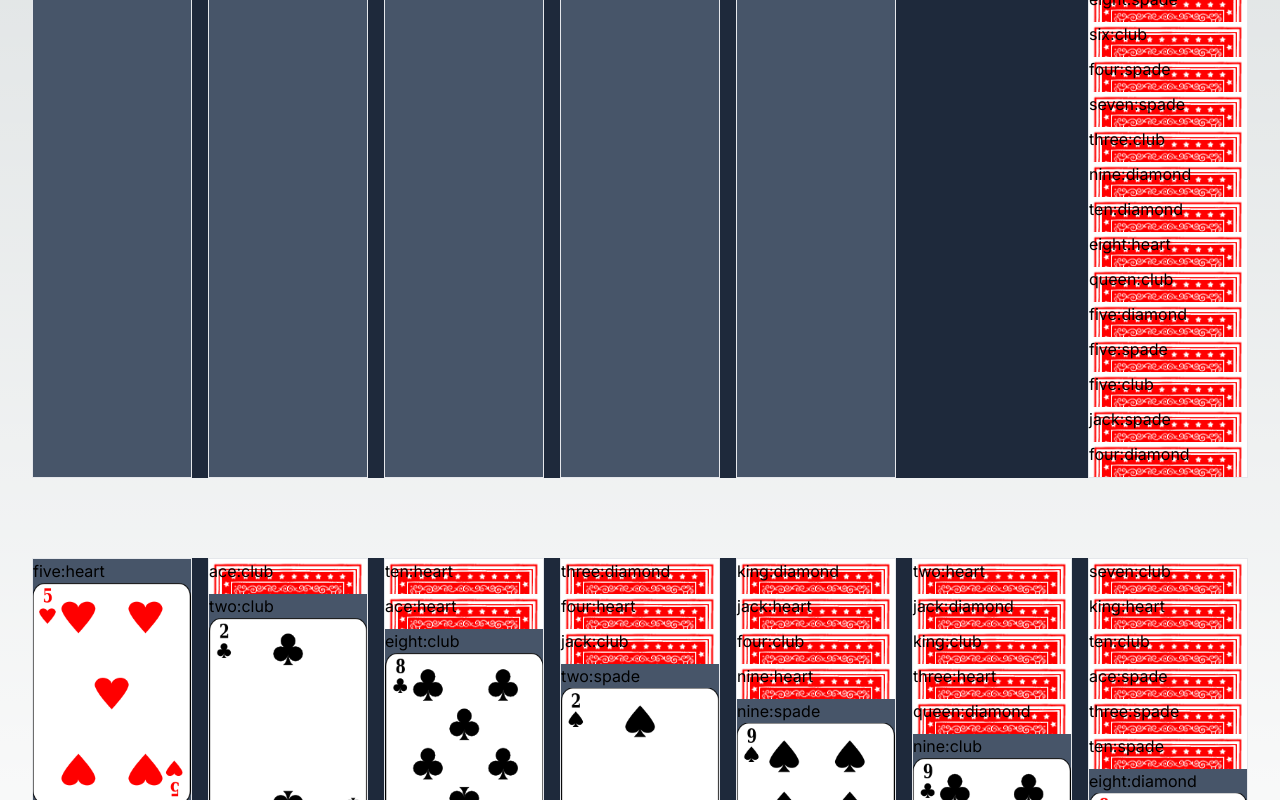
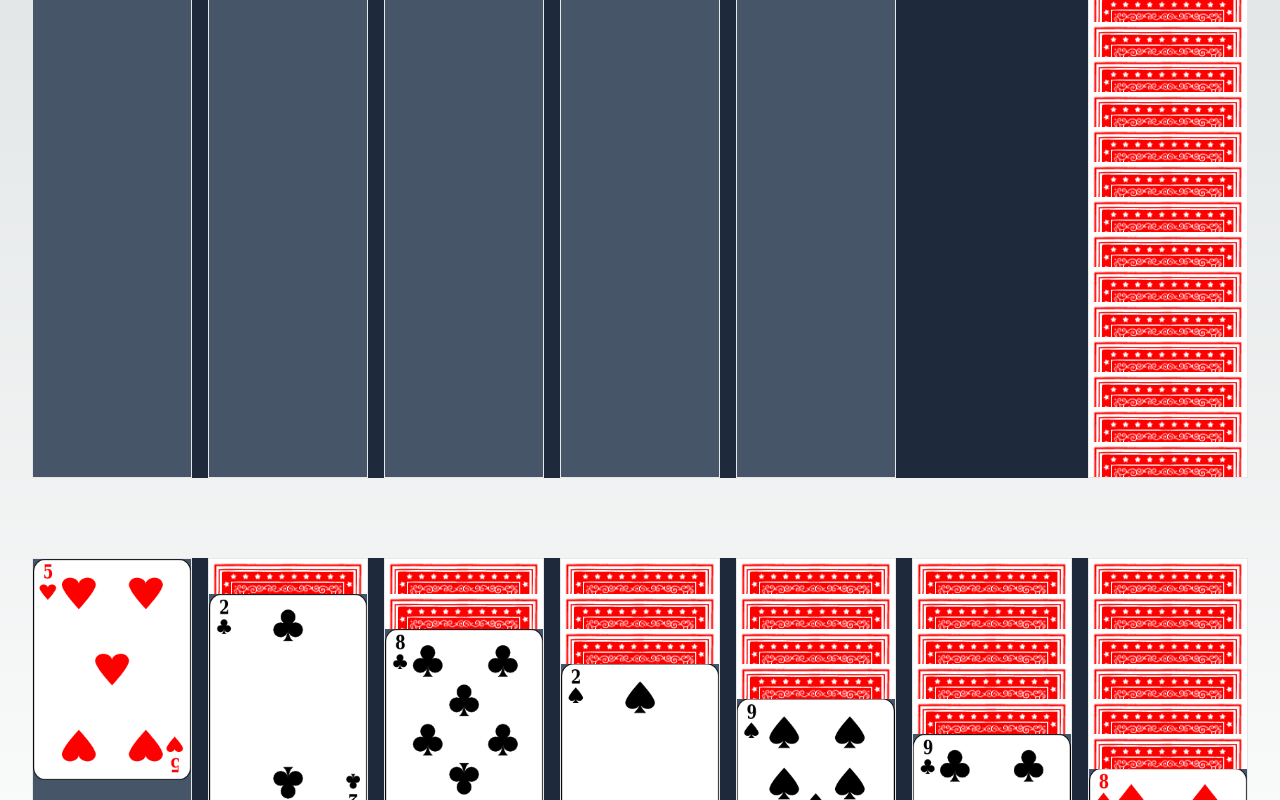
Before and after one commit to visegripped/next-learning, a Next.js app in the folder my-app/: page / in a window 1280 px wide. Shown: the part 500-1300 px from the top of the page. Built offline with nearby package versions, Linux system fonts and the light colour scheme.

Commit message:
dialing in card positioning

```diff
--- a/my-app/app/components/card/Card.tsx
+++ b/my-app/app/components/card/Card.tsx
@@ -31,16 +31,16 @@ export function CardSVG(props: SVGProps) {
   const xPosForFace = {
     ace: '0%',
     two: '8.33%',
-    three: '16.65%',
+    three: '16.66%',
     four: '25%',
-    five: '33.35%',
-    six: '41.67%',
+    five: '33.33%',
+    six: '41.66%',
     seven: '50%',
-    eight: '58.32%',
-    nine: '66.68%',
+    eight: '58.33%',
+    nine: '66.68%', //violates the pattern
     ten: '75%',
     jack: '83.33%',
-    queen: '91.69%',
+    queen: '91.69%', //violates the pattern
     king: '100%',
   }
 
@@ -97,7 +97,6 @@ export default function Card(props: CardProps) {
       }}
       {...(isDraggable && { style: draggableStyle, ref: setNodeRef, ...listeners, ...attributes })}
     >
-        {card}
       {isFaceUp ? <CardSVG card={card}></CardSVG> : <></>}
     </div>
   )
```
Also changed, not shown: 1 other file (tests, documents, lock files or other folders).
